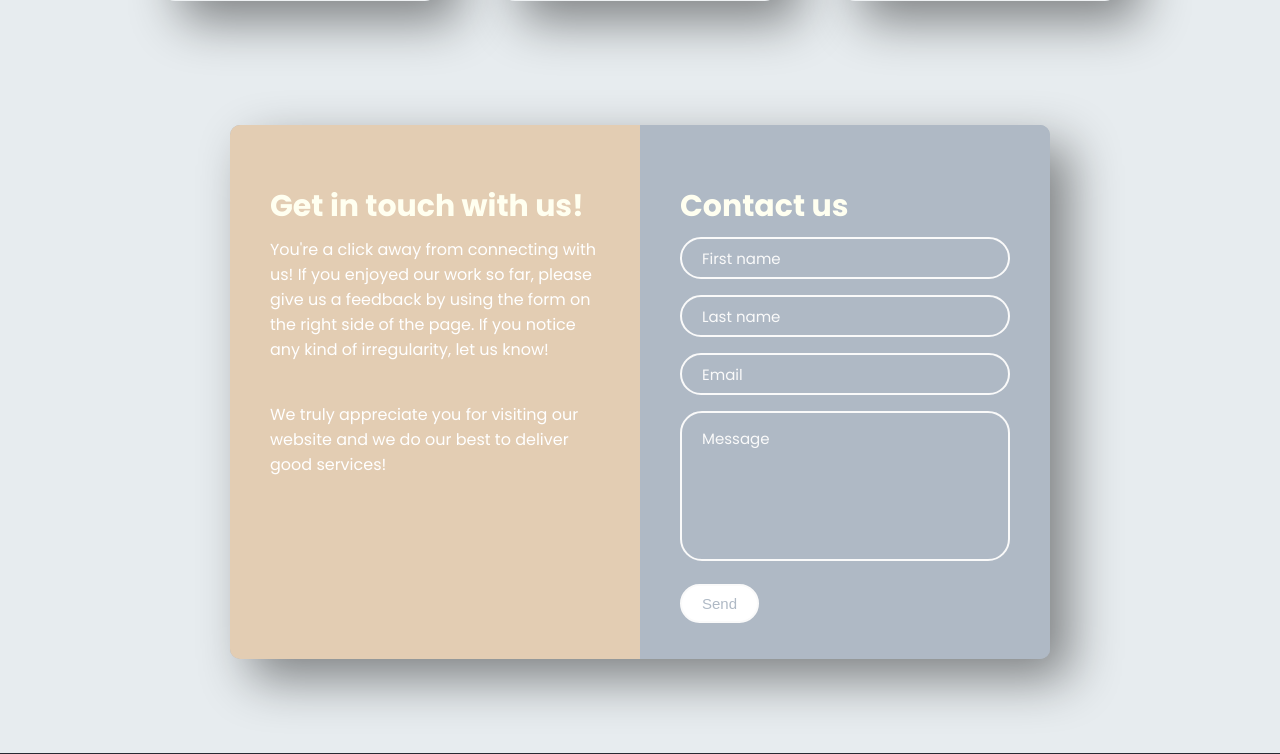
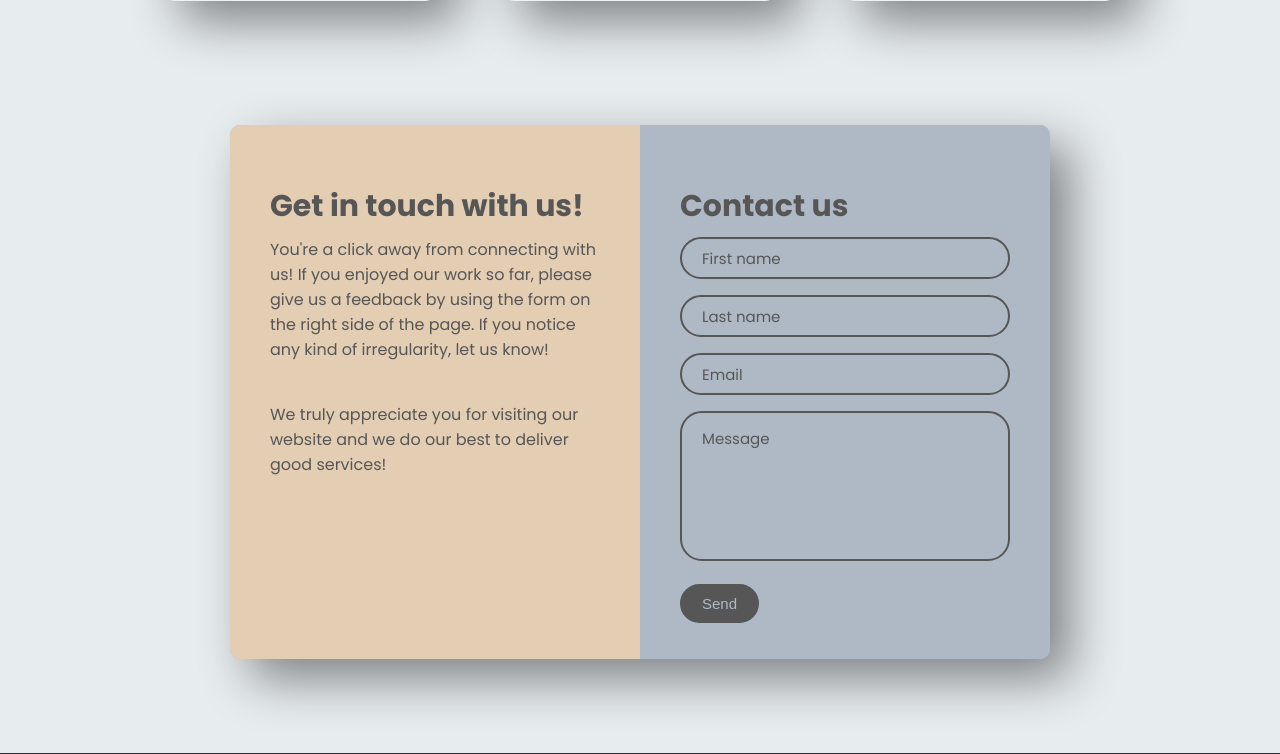
Before and after one commit to madalina-8/TW_Project, a PHP site: page /TW_Project/about/about.html in a window 1280 px wide. Shown: the part 503-1257 px from the top of the page. Run offline with PHP 8.4, Linux system fonts and the light colour scheme; some libraries are stand-ins or nearby versions.

Commit message:
Changed some colors

```diff
--- a/about/about.css
+++ b/about/about.css
@@ -228,7 +228,7 @@ form {
 }
 
 form .title {
-    color:ivory;
+    color:rgb(87, 86, 86);
     font-size: 30px;
     font-weight: bold;
     line-height: 1;
@@ -243,10 +243,10 @@ form .input-container {
 .input {
     width: 100%;
     outline: none;
-    border: 2px solid #fafafa;
+    border: 2px solid rgb(87, 86, 86);
     background: none;
     padding: 10px 20px;
-    color: #fff;
+    color:rgb(87, 86, 86);
     font-size: 16px;
     font-weight: 500;
     letter-spacing: 0.5px;
@@ -270,7 +270,7 @@ form .input-container label {
     left: 15px;
     transform: translateY(-50%);
     padding: 0 7px;
-    color: #fafafa;
+    color:rgb(87, 86, 86);
     font-size: 15px;
     font-weight: 400;
     pointer-events: none;
@@ -288,8 +288,8 @@ form .btn {
     border-radius: 25px;
     cursor: pointer;
     line-height: 1;
-    background-color: #fff;
-    border: 2px solid #fafafa;
+    background-color: rgb(87, 86, 86);
+    border: 2px solid rgb(87, 86, 86);
     outline: none;
     font-size: 15px;
     transition: 0.5s;
@@ -299,7 +299,7 @@ form .btn {
 
 form .btn:hover {
     background-color: #afb9c5;
-    color: #fff;
+    color: rgb(87, 86, 86);
 }
 
 
@@ -365,7 +365,7 @@ form .btn:hover {
 }
 
 .form .contact-info .title {
-        color:ivory;
+        color:rgb(87, 86, 86);
         font-size: 30px;
         font-weight: bold;
         line-height: 1;
@@ -376,7 +376,7 @@ form .btn:hover {
 .form .contact-info p {
     margin: 40px;
     font-size: 16px;
-    color: #fff;
+    color: rgb(87, 86, 86);
     position: relative;
     top: -60px;
 }
```
